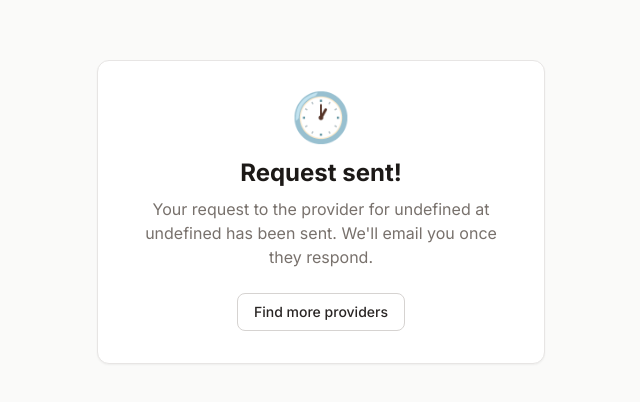
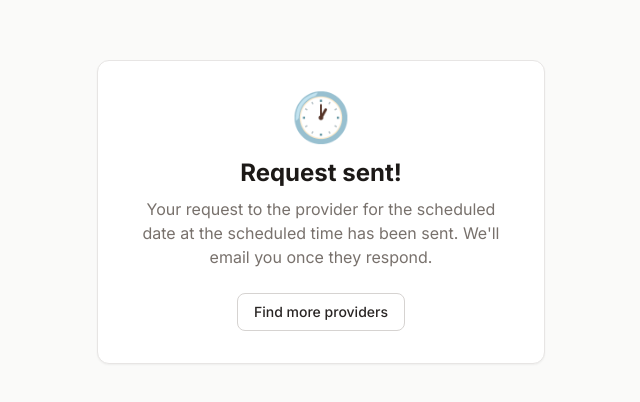
Before and after one commit to chriswweibo/Schedo, a Next.js app: page /booking/confirmation in a window 1280 px wide. Shown: the part 188-590 px from the top of the page, without its empty margins (319-959 px from the left). Built offline with nearby package versions, Linux system fonts and the light colour scheme.

Commit message:
fix: booking form error handling, type safety, confirmation fallbacks

```diff
--- a/app/booking/[providerId]/page.tsx
+++ b/app/booking/[providerId]/page.tsx
@@ -1,4 +1,5 @@
 import { notFound } from 'next/navigation'
+import type { BookingMode } from '@prisma/client'
 import { Card } from '@/components/ui/Card'
 import { BookingForm } from '@/components/booking/BookingForm'
 import { prisma } from '@/lib/prisma'
@@ -33,7 +34,7 @@ export default async function BookingPage({
           date={date}
           startTime={startTime}
           endTime={endTime}
-          bookingMode={provider.bookingMode as 'INSTANT' | 'REQUEST' | 'BOTH'}
+          bookingMode={provider.bookingMode}
         />
       </Card>
     </main>
--- a/app/booking/confirmation/page.tsx
+++ b/app/booking/confirmation/page.tsx
@@ -9,6 +9,8 @@ export default function ConfirmationPage({
 }) {
   const isConfirmed = searchParams.status === 'CONFIRMED'
   const provider = searchParams.provider ?? 'the provider'
+  const date = searchParams.date ?? 'the scheduled date'
+  const start = searchParams.start ?? 'the scheduled time'
 
   return (
     <main className="flex min-h-screen items-center justify-center px-4">
@@ -19,8 +21,8 @@ export default function ConfirmationPage({
         </h1>
         <p className="mb-6 text-stone-500">
           {isConfirmed
-            ? `Your booking with ${provider} on ${searchParams.date} at ${searchParams.start} is confirmed. Check your email for details.`
-            : `Your request to ${provider} for ${searchParams.date} at ${searchParams.start} has been sent. We'll email you once they respond.`}
+            ? `Your booking with ${provider} on ${date} at ${start} is confirmed. Check your email for details.`
+            : `Your request to ${provider} for ${date} at ${start} has been sent. We'll email you once they respond.`}
         </p>
         <Link href="/search">
           <Button variant="secondary">Find more providers</Button>
--- a/components/booking/BookingForm.tsx
+++ b/components/booking/BookingForm.tsx
@@ -22,7 +22,7 @@ export function BookingForm({
   const [error, setError] = useState('')
   const [loading, setLoading] = useState(false)
 
-  function update(field: string) {
+  function update(field: keyof typeof form) {
     return (e: React.ChangeEvent<HTMLInputElement | HTMLTextAreaElement>) =>
       setForm((f) => ({ ...f, [field]: e.target.value }))
   }
@@ -31,12 +31,12 @@ export function BookingForm({
     e.preventDefault()
     setLoading(true)
     setError('')
+    try {
       const res = await fetch('/api/bookings', {
         method: 'POST',
         headers: { 'Content-Type': 'application/json' },
         body: JSON.stringify({ providerId, date, startTime, endTime, bookingType, ...form }),
       })
-    setLoading(false)
       if (res.ok) {
         const data = await res.json()
         router.push(
@@ -45,6 +45,11 @@ export function BookingForm({
       } else {
         const data = await res.json()
         setError(data.error ?? 'Booking failed. Please try again.')
+      }
+    } catch {
+      setError('Network error. Please check your connection and try again.')
+    } finally {
+      setLoading(false)
     }
   }
 
@@ -87,7 +92,11 @@ export function BookingForm({
       {error && <p className="text-sm text-red-600">{error}</p>}
 
       <Button type="submit" disabled={loading}>
-        {loading ? 'Processing…' : bookingMode === 'REQUEST' ? 'Send request' : 'Confirm booking'}
+        {loading
+          ? 'Processing…'
+          : bookingMode === 'REQUEST' || bookingType === 'REQUEST'
+            ? 'Send request'
+            : 'Confirm booking'}
       </Button>
     </form>
   )
```
Lines whose indentation alone changed are shown as unchanged.
